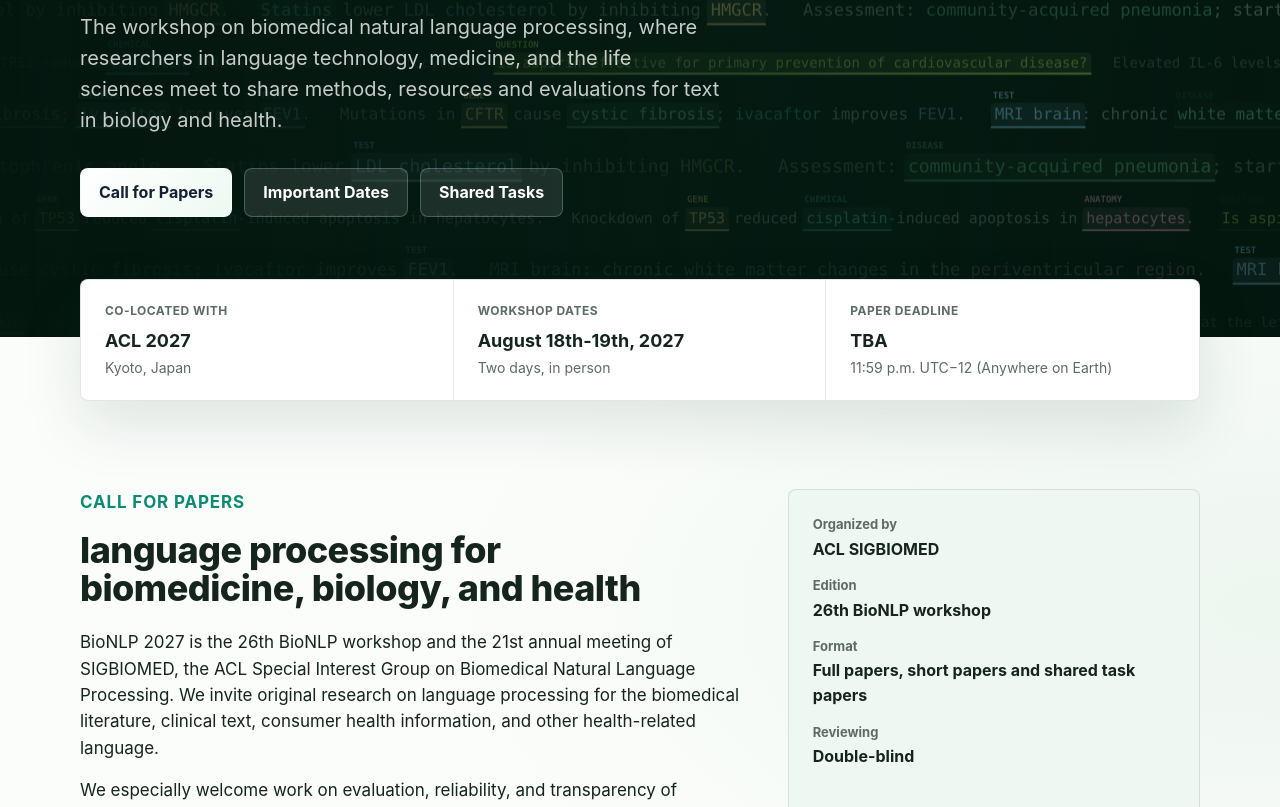
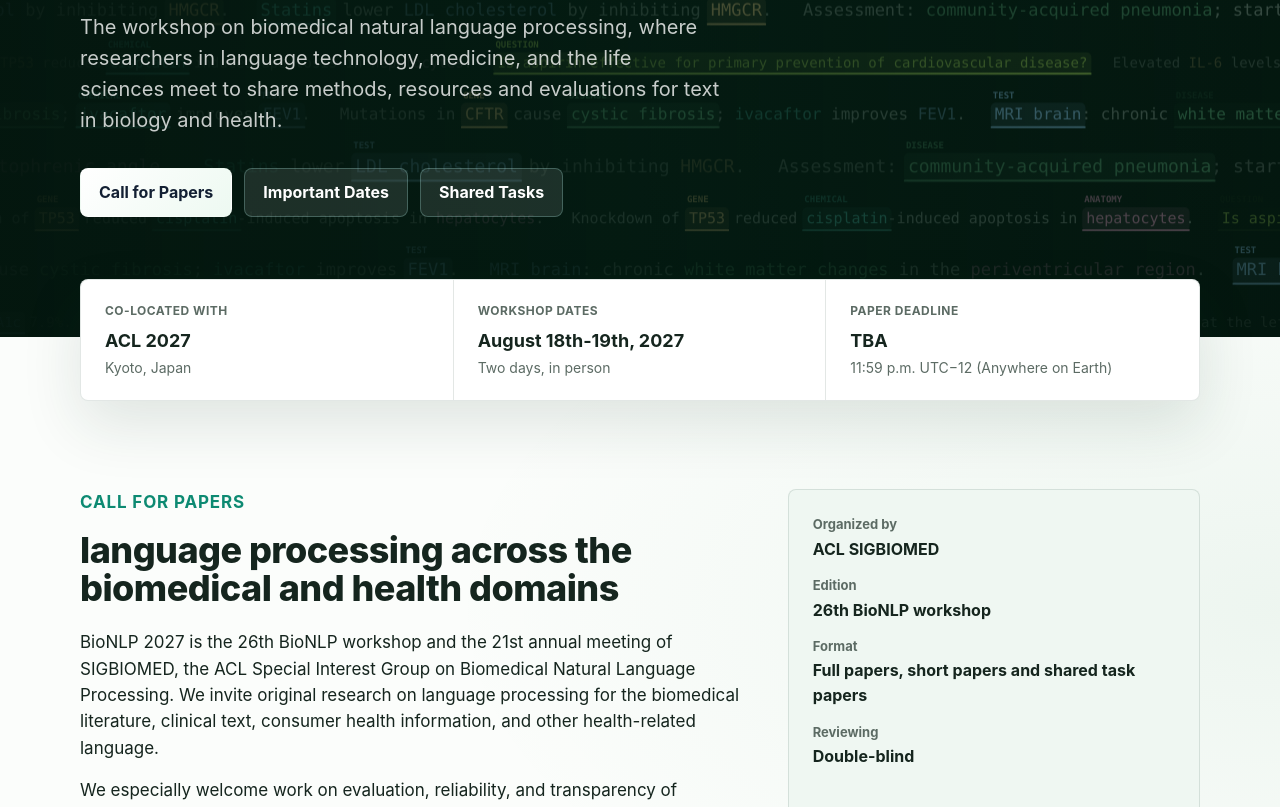
Before and after one commit to krobertslab/websites, a plain HTML site: page bionlp2027/index.html in a window 1280 px wide. Shown: the part 293-1100 px from the top of the page. Drawn offline with Linux system fonts and the light colour scheme.

Commit message:
language tweak

```diff
--- a/bionlp2027/index.html
+++ b/bionlp2027/index.html
@@ -819,7 +819,7 @@
           <div class="about-grid">
             <div class="about-text">
               <p class="kicker">Call for Papers</p>
-              <h2>language processing for biomedicine, biology, and health</h2>
+              <h2>language processing across the biomedical and health domains</h2>
               <p style="margin-top: 22px;">
                 BioNLP 2027 is the 26th BioNLP workshop and the 21st annual meeting of SIGBIOMED,
                 the ACL Special Interest Group on Biomedical Natural Language Processing. We invite
```
